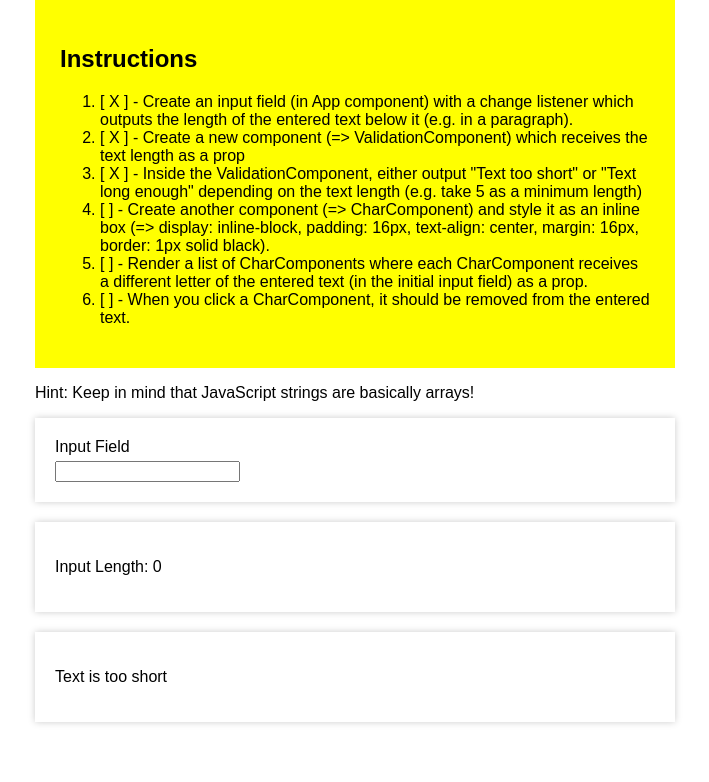
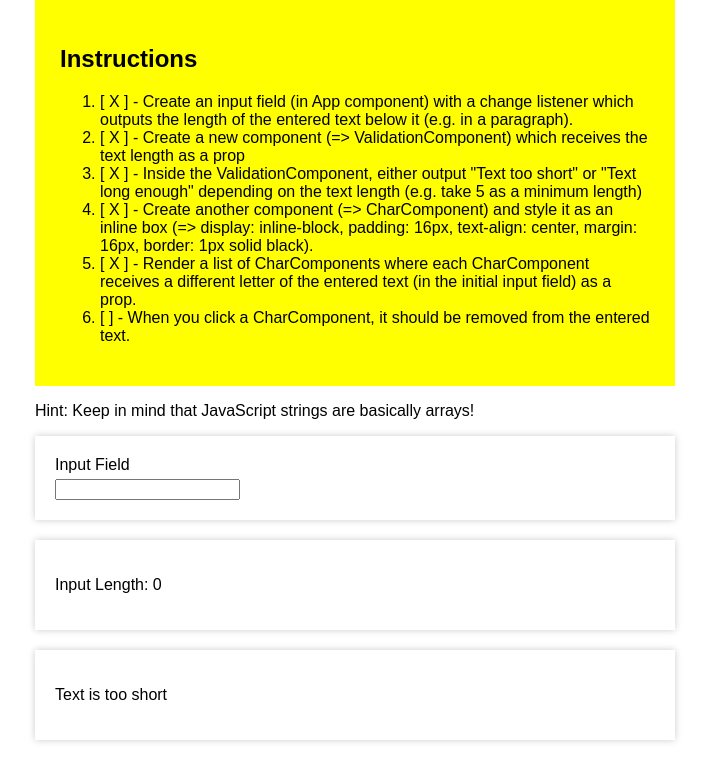
Before and after one commit to tsoto111/lists-conditionals--assignment-problem, a React (Create React App) app: page / in a window 1280 px wide. Shown: the top 782 px of the page, without its empty margins (285-994 px from the left). Built offline with nearby package versions, Linux system fonts and the light colour scheme.

Commit message:
Creating new CharComponent and looping through string data and rendering it via a list

```diff
--- a/src/App.js
+++ b/src/App.js
@@ -1,20 +1,36 @@
 import React, { Component } from 'react';
 import './App.css';
 import ValidationComponent from './Components/ValidationComponent/ValidationComponent';
+import CharComponent from './Components/CharComponent/CharComponent';
+import charComponent from './Components/CharComponent/CharComponent';
 
 class App extends Component {
 
   state = {
-    inputLength: 0,
+	inputLength: 0,
+	inputText: '',
   }
 
   changeHandler = (event) => {
     this.setState({
-      inputLength: event.target.value.length,
+	  inputLength: event.target.value.length,
+	  inputText: event.target.value,
     });
   }
 
   render() {
+
+	let charList = (
+		<div className='charList'>
+			{
+				[...this.state.inputText].map((letter, index) => {
+					console.log(letter);
+					return <CharComponent char={letter} key={index} />
+				})
+			}
+		</div>
+	)
+
     return (
       <div className="App">
         <div className="instructions">
@@ -23,20 +39,21 @@ class App extends Component {
             <li>[ X ] - Create an input field (in App component) with a change listener which outputs the length of the entered text below it (e.g. in a paragraph).</li>
             <li>[ X ] - Create a new component (=> ValidationComponent) which receives the text length as a prop</li>
             <li>[ X ] - Inside the ValidationComponent, either output "Text too short" or "Text long enough" depending on the text length (e.g. take 5 as a minimum length)</li>
-            <li>[  ] - Create another component (=> CharComponent) and style it as an inline box (=> display: inline-block, padding: 16px, text-align: center, margin: 16px, border: 1px solid black).</li>
-            <li>[  ] - Render a list of CharComponents where each CharComponent receives a different letter of the entered text (in the initial input field) as a prop.</li>
+            <li>[ X ] - Create another component (=> CharComponent) and style it as an inline box (=> display: inline-block, padding: 16px, text-align: center, margin: 16px, border: 1px solid black).</li>
+            <li>[ X ] - Render a list of CharComponents where each CharComponent receives a different letter of the entered text (in the initial input field) as a prop.</li>
             <li>[  ] - When you click a CharComponent, it should be removed from the entered text.</li>
           </ol>
         </div>
         <p>Hint: Keep in mind that JavaScript strings are basically arrays!</p>
         <div className="content-card field-group">
           <label>Input Field</label>
-          <input onChange={(event) => this.changeHandler(event)} />
+          <input onChange={(event) => {this.changeHandler(event);}} />
         </div>
         <div className='content-card'>
           <p>Input Length: {this.state.inputLength}</p>
         </div>
 		<ValidationComponent textLenght={this.state.inputLength} />
+		{charList}
       </div>
     );
   }
--- /dev/null
+++ b/src/Components/CharComponent/CharComponent.css
@@ -0,0 +1,7 @@
+.char-component {
+	display: inline-block;
+	padding: 16px;
+	text-align: center;
+	margin: 16px;
+	border: 1px solid black;
+}
--- /dev/null
+++ b/src/Components/CharComponent/CharComponent.js
@@ -0,0 +1,12 @@
+import React from 'react';
+import './CharComponent.css';
+
+const charComponent = (props) => {
+	return (
+		<div className='char-component'>
+			{props.char}
+		</div>
+	);
+}
+
+export default charComponent;
```
